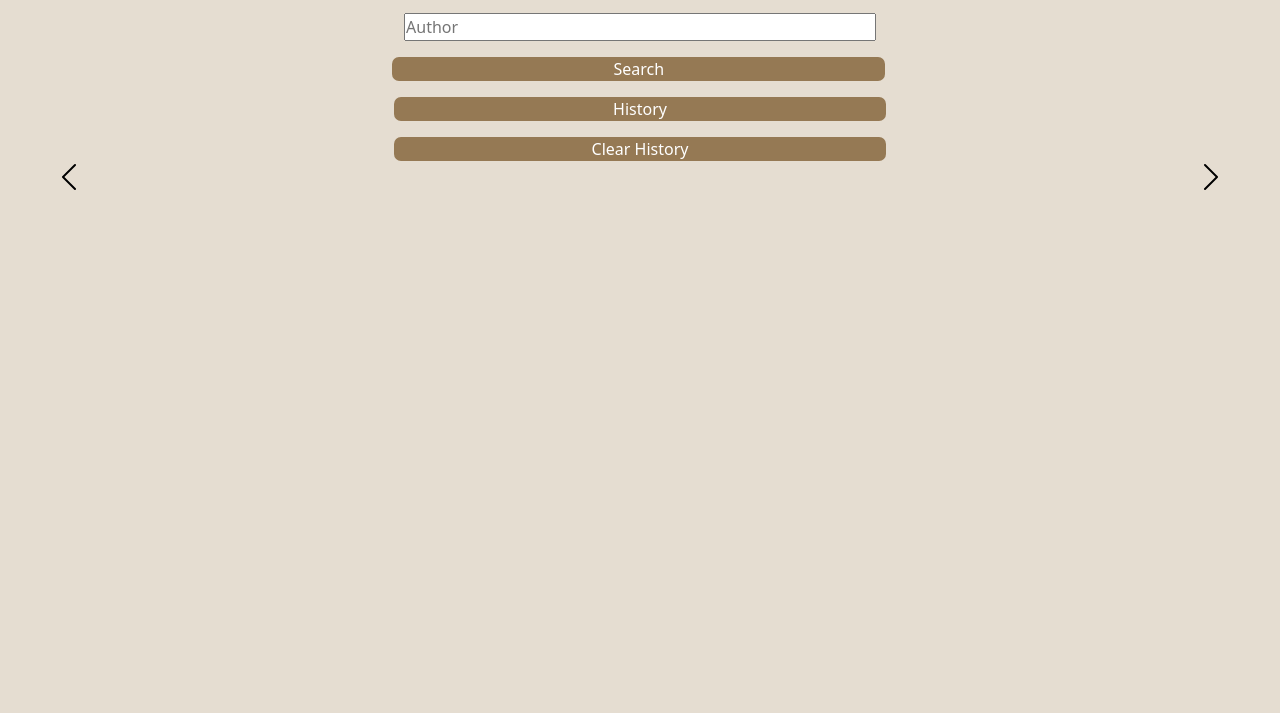
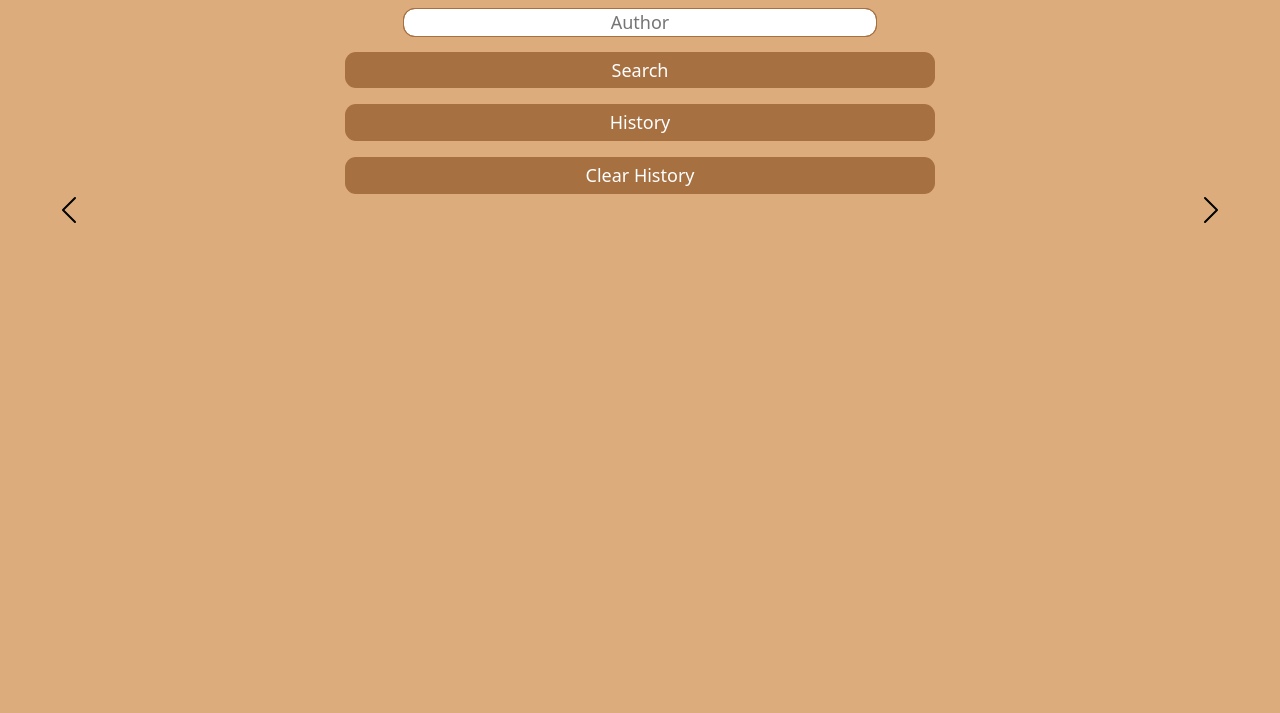
Before and after one commit to MrMaciejM/readify, a plain HTML site: page index.html in a window 1280 px wide. Shown: the part 87-800 px from the top of the page. Drawn offline with nearby package versions, Linux system fonts and the light colour scheme.

Commit message:
made style and design changes, fixed responsiveness on te three buttons below author field

```diff
--- a/assets/css/queries.css
+++ b/assets/css/queries.css
@@ -1,5 +1,21 @@
 /* targeting mobile devices */
 /* Modal queries are towards the end of the file */
+@media screen and (min-width: 200px) {
+  .carousel-item div,
+  .carousel-item a {
+    display: flex !important;
+    justify-content: center;
+    margin-right: 8%;
+  }
+  .carousel-item a {
+    width: 45%;
+    margin-left: 24%;
+  }
+  .viewMoreLink {
+    color: var(--headings);
+  }
+}
+
 @media screen and (min-width: 400px) {
   .carousel-item div,
   .carousel-item a {
@@ -26,15 +42,6 @@
     width: 50%;
     margin-left: 25%;
   }
-  .historyBtn,
-  #clearHistoryBtn {
-    width: 60%;
-    margin-left: 20%;
-  }
-  #search-button {
-    width: 63%;
-    margin-left: 18.5%;
-  }
 }
 
 @media screen and (min-width: 750px) {
@@ -50,15 +57,6 @@
     width: 40%;
     margin-left: 30%;
   }
-  .historyBtn,
-  #clearHistoryBtn {
-    width: 40%;
-    margin-left: 30%;
-  }
-  #search-button {
-    width: 41.8%;
-    margin-left: 29%;
-  }
 
   .carousel-item div,
   .carousel-item a {
@@ -73,10 +71,6 @@
 }
 
 @media screen and (min-width: 1400px) {
-  .carousel-item a {
-    width: 15%;
-    margin-left: 36.5%;
-  }
 }
 /* ********************* */
 /*** Modal Alignments ***/
--- a/assets/css/styles.css
+++ b/assets/css/styles.css
@@ -7,10 +7,13 @@
 
 /* GLOBAL COLOR SCHEME */
 :root {
-  --readingBrown: #e5ddd1;
-  --lightBrown: #c0ab8e;
-  --darkBrown: #957954;
-  --text: #303030;
+  --readingBrown: #dcac7c; /*PAPYRUS - background color #e5ddd1  #c99868  */
+  --lightBrown: #f7f707;
+  --darkBrown: #a67041; /*buttons and heading color  #7c410c  */
+  --text: #070707; /*text of descriptions  303030   */
+  --btnsText: rgb(247, 247, 247);
+  --headings: white;
+  --pictureBorder: white;
   /*
   2018 Warm Sand color scheme
   https://www.w3schools.com/w3css/w3css_color_generator.asp
@@ -84,14 +87,41 @@
   font-style: italic;
 }
 
+.book-author,
+.book-title {
+  /*  */
+  color: var(--text);
+}
+
+/* Font size styling for inputs and buttons */
+#title,
+#author,
+#search-button,
+.historyBtn,
+#clearHistoryBtn {
+  text-align: center;
+  font-size: 18px;
+}
+
+/* input styling */
+#title,
+#author {
+  border-radius: 11px;
+  border: none;
+  box-shadow: 0 0 0 1px var(--darkBrown);
+  outline: solid var(--darkBrown) 1px;
+}
+
 /* PAGE STYLING */
 body {
   background-color: var(--readingBrown);
 }
 h1 {
-  color: var(--readingBrown) !important;
+  color: var(--headings) !important;
   background-color: var(--darkBrown) !important;
   text-align: center;
+  padding-bottom: 0.4rem;
+  font-size: 32px;
 }
 
 .div-form-wrapper,
@@ -99,10 +129,6 @@ form {
   display: flex !important;
   flex-direction: column !important;
   gap: 1rem;
-  margin: 0 2%;
-}
-.historyBtn,
-#clearHistoryBtn {
   margin: 0 2%;
 }
 
@@ -113,7 +139,10 @@ form {
   border: none;
   background-color: var(--darkBrown);
   color: white;
-  border-radius: 7px;
+  border-radius: 11px;
+  width: 50%;
+  padding: 0.3rem;
+  align-self: center !important;
 }
 #search-button:active,
 .historyBtn:active,
@@ -122,6 +151,8 @@ form {
   background-color: var(--readingBrown);
 }
 
+/* ***** */
+/* API Book Info */
 .carousel-control-prev,
 .carousel-control-next {
   width: 5%;
@@ -132,10 +163,12 @@ form {
 }
 .carousel {
   margin: 0 2% !important;
+  font-size: 18px;
+  text-align: center;
 }
 .carousel-item {
   background-color: var(--readingBrown) !important;
-  border: dotted 2px var(--darkBrown);
+  border: solid 2px var(--darkBrown);
   border-radius: 8px;
   padding-left: 10% !important;
   padding-bottom: 1rem;
@@ -147,16 +180,20 @@ form {
 /* Book image */
 .book-frontpage img {
   border-radius: 3px;
-  border: solid 2px var(--darkBrown);
+  /* border: solid 3px var(--pictureBorder); */
+  box-shadow: 0 0 8px 5px var(--pictureBorder);
+  /* offset-x | offset-y | blur-radius | spread-radius | color */
 }
 
 /* GIF */
 .book-gif img {
   border-radius: 7px;
 }
+
 .book-desc {
   max-width: 50%;
 }
+
 .book-area {
   display: flex !important;
   flex-direction: column !important;
--- a/index.html
+++ b/index.html
@@ -4,7 +4,7 @@
     <meta charset="UTF-8" />
     <meta http-equiv="X-UA-Compatible" content="IE=edge" />
     <meta name="viewport" content="width=device-width, initial-scale=1.0" />
-    <title>Books API</title>
+    <title>readify</title>
     <!-- Bootstrap 5.3.0 -->
     <link
       href="https://cdn.jsdelivr.net/npm/bootstrap@5.3.0-alpha1/dist/css/bootstrap.min.css"
@@ -18,7 +18,7 @@
 
   <body>
     <header>
-      <h1>Book Info API</h1>
+      <h1>Readify</h1>
     </header>
     <main>
       <div id="modalTest" style="display: none">
@@ -34,9 +34,9 @@
           <input id="title" type="text" placeholder="Title" />
           <input id="author" type="text" placeholder="Author" />
           <button id="search-button" type="submit">Search</button>
+          <button class="historyBtn">History</button>
+          <button id="clearHistoryBtn" class="historyBtn">Clear History</button>
         </form>
-        <button class="historyBtn">History</button>
-        <button id="clearHistoryBtn" class="historyBtn">Clear History</button>
       </div>
 
       <!-- Carousel -->
--- a/scripts/bookinfo.js
+++ b/scripts/bookinfo.js
@@ -27,7 +27,7 @@ function createBookInfo(bookdata) {
 
     //Create booktitle, bookauthor,bookfrontpage, bookdesc divs and append to carousel-inner div
     var bookTitle = $("<div/>").addClass("book-title").appendTo(bookInfoArea);
-    bookTitle.html("Title: " + book.volumeInfo.title);
+    bookTitle.html(book.volumeInfo.title);
 
     var bookAuthor = $("<div/>").addClass("book-author").appendTo(bookInfoArea);
 
```
